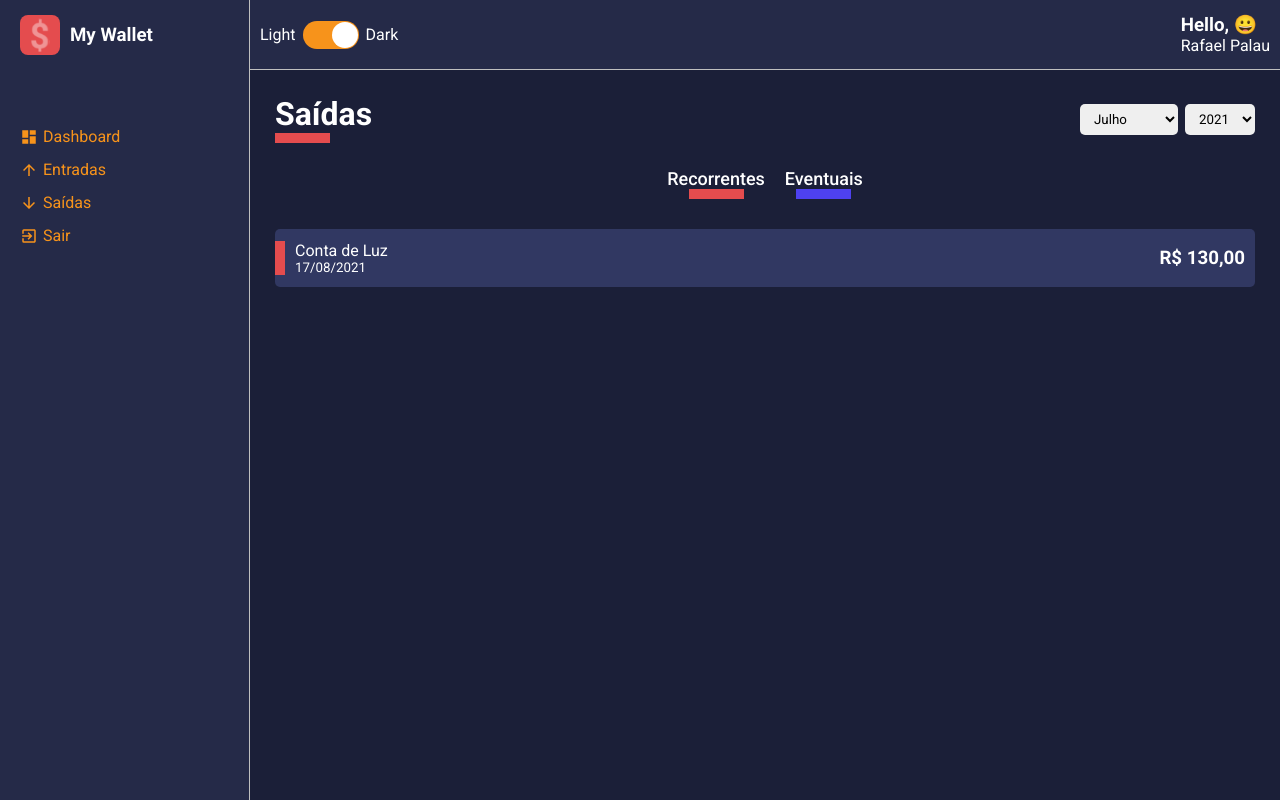
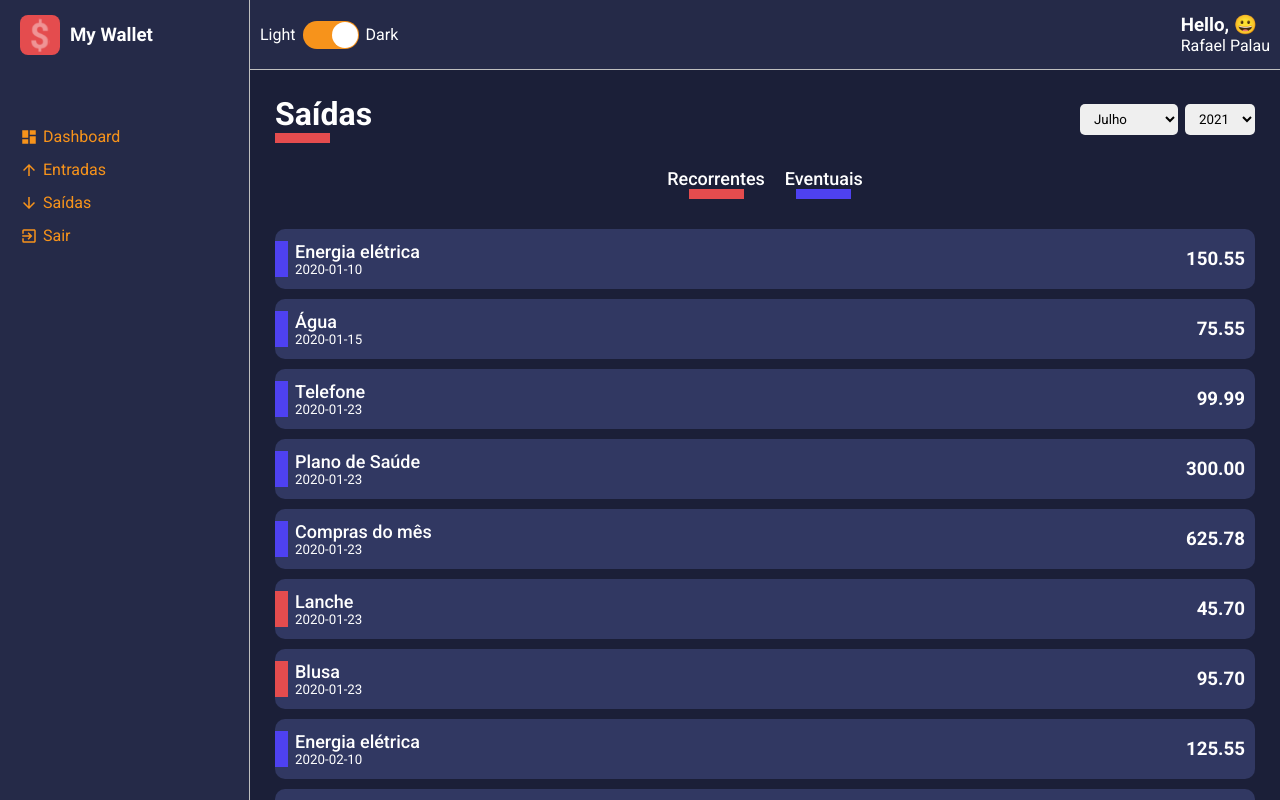
Before and after one commit to RafaPalau/dashboard-react-typescript, a React (Create React App) app: page /list/1 in a window 1280 px wide. Built offline with nearby package versions, Linux system fonts and the light colour scheme.

Commit message:
list input and output

```diff
--- a/src/components/HistoryFinnanceCard/styles.ts
+++ b/src/components/HistoryFinnanceCard/styles.ts
@@ -7,7 +7,7 @@
 export const Container = styled.li`
   background-color: ${(props) => props.theme.colors.tertiary};
   list-style: none;
-  border-radius: 5px;
+  border-radius: 10px;
   margin: 10px 0;
   padding: 12px 10px;
   display: flex;
@@ -27,9 +27,13 @@
     justify-content: space-between;
 padding-left: 10px;
   }
+  > div span {
+    font-weight: 500;
+    font-size: 18px;
+  }
  `;
 export const Tag = styled.div<ITagProps>`
-  width: 10px;
+  width: 13px;
   height: 60%;
   position: absolute;
   background-color: ${props => props.color};
--- a/src/pages/List/index.tsx
+++ b/src/pages/List/index.tsx
@@ -1,28 +1,45 @@
-import React, { useMemo } from "react";
+import React, { useMemo, useState, useEffect } from "react";
 import ContentHeader from "../../components/ContentHeader";
 import HistoryFinnanceCard from "../../components/HistoryFinnanceCard";
 import SelectInput from "../../components/SelectInput";
 import { Container, Content, Filters } from "./styles";
 
+import gains from "../../repositories/gains";
+import expenses from "../../repositories/expenses";
+
 interface IRouteParams {
   match: {
     params: {
       type: string;
-    }
-  }
+    };
+  };
+}
+
+//retonos da API false
+interface IData {
+  id: string;
+  description: string;
+  amountFormatted: string;
+  frequency: string;
+  dateFormated: string;
+  tagColor: string;
 }
 
 const List: React.FC<IRouteParams> = ({ match }) => {
+  // estado dos dados da API
+  const [data, setData] = useState<IData[]>([]);
+
+  // distingua as cores da entrada e saída e lista tbm
   const { type } = match.params;
-
   const title = useMemo(() => {
-    return type === 'entry-balance' ? 'Entradas' : 'Saídas'
-  },[type]);
-
+    return type === "entry-balance" ? "Entradas" : "Saídas";
+  }, [type]);
   const lineColor = useMemo(() => {
-    return type === 'entry-balance' ? '#F7931B' : '#E44C4E'
-  },[type]);
-
+    return type === "entry-balance" ? "#F7931B" : "#E44C4E";
+  }, [type]);
+  const listData = useMemo(() => {
+    return type === "entry-balance" ? gains : expenses;
+  }, [type]);
 
   const months = [
     { value: 7, label: "Julho" },
@@ -35,6 +52,20 @@
     { value: 2019, label: 2019 },
     { value: 2018, label: 2018 },
   ];
+
+  useEffect(() => {
+    const response = listData.map((item) => {
+      return {
+        id: String(Math.random() * data.length),
+        description: item.description,
+        amountFormatted: item.amount,
+        frequency: item.frequency,
+        dateFormated: item.date,
+        tagColor: item.frequency === 'recorrente' ? "#4E41F0" : "#E44C4E"
+      };
+    });
+    setData(response);
+  }, []);
 
   return (
     <Container>
@@ -53,12 +84,15 @@
       </Filters>
 
       <Content>
-        <HistoryFinnanceCard
-          tagColor="#E44C4E"
-          title="Conta de Luz"
-          subtitle="17/08/2021"
-          amount="R$ 130,00"
-        />
+        {data.map((item) => (
+          <HistoryFinnanceCard
+            key={item.id}
+            tagColor={item.tagColor}
+            title={item.description}
+            subtitle={item.dateFormated}
+            amount={item.amountFormatted}
+          />
+        ))}
       </Content>
     </Container>
   );
--- /dev/null
+++ b/src/repositories/expenses.ts
@@ -0,0 +1,51 @@
+export default [
+  {"description":"Energia elétrica",      "amount":"150.55","type":"saída","frequency":"recorrente","date":"2020-01-10"},
+  {"description":"Água",                  "amount":"75.55", "type":"saída","frequency":"recorrente","date":"2020-01-15"},
+  {"description": "Telefone",             "amount":"99.99", "type":"saída","frequency":"recorrente","date":"2020-01-23"},
+  {"description":"Plano de Saúde",        "amount":"300.00","type":"saída","frequency":"recorrente","date":"2020-01-23"},
+  {"description":"Compras do mês",        "amount":"625.78","type":"saída","frequency":"recorrente","date":"2020-01-23"},
+  {"description":"Lanche",                "amount":"45.70", "type":"saída","frequency":"eventual",  "date":"2020-01-23"},
+  {"description":"Blusa",                 "amount":"95.70", "type":"saída","frequency":"eventual",  "date":"2020-01-23"},
+  {"description":"Energia elétrica",      "amount":"125.55","type":"saída","frequency":"recorrente","date":"2020-02-10"},
+  {"description":"Água",                  "amount":"90.15", "type":"saída","frequency":"recorrente","date":"2020-02-15"},
+  {"description":"Telefone",              "amount":"99.99", "type":"saída","frequency":"recorrente","date":"2020-02-23"},
+  {"description":"Plano de Saúde",        "amount":"300.00","type":"saída","frequency":"recorrente","date":"2020-02-23"},
+  {"description":"Compras do mês",        "amount":"540.00","type":"saída","frequency":"recorrente","date":"2020-02-25"},
+  {"description":"Parcela do Celular 1/5","amount":"150.99","type":"saída","frequency":"eventual",  "date":"2020-02-26"},
+  {"description":"Cinema",                "amount":"45.00", "type":"saída","frequency":"eventual",  "date":"2020-02-23"},
+  {"description":"Energia elétrica",      "amount":"97.00", "type":"saída","frequency":"recorrente","date":"2020-03-10"},
+  {"description":"Água",                  "amount":"100.10","type":"saída","frequency":"recorrente","date":"2020-03-15"},
+  {"description":"Telefone",              "amount":"99.99", "type":"saída","frequency":"recorrente","date":"2020-03-23"},
+  {"description":"Plano de Saúde",        "amount":"300.00","type":"saída","frequency":"recorrente","date":"2020-03-23"},
+  {"description":"Compras do mês",        "amount":"800.50","type":"saída","frequency":"recorrente","date":"2020-03-17"},
+  {"description":"Parcela do Celular 2/5","amount":"150.99","type":"saída","frequency":"eventual",  "date":"2020-03-18"},
+  {"description":"Troca de Oléo do carro","amount":"90.00", "type":"saída","frequency":"eventual",  "date":"2020-03-23"},
+  {"description":"Energia elétrica",      "amount":"75.99", "type":"saída","frequency":"recorrente","date":"2020-04-10"},
+  {"description":"Água",                  "amount":"80.33", "type":"saída","frequency":"recorrente","date":"2020-04-15"},
+  {"description":"Telefone",              "amount":"99.99", "type":"saída","frequency":"recorrente","date":"2020-04-23"},
+  {"description":"Plano de Saúde",        "amount":"300.00","type":"saída","frequency":"recorrente","date":"2020-04-23"},
+  {"description":"Compras do mês",        "amount":"600.00","type":"saída","frequency":"recorrente","date":"2020-04-25"},
+  {"description":"Parcela do Celular 3/5","amount":"150.99","type":"saída","frequency":"eventual",  "date":"2020-04-26"},
+  {"description":"Ebook de React Js",     "amount":"85.95", "type":"saída","frequency":"eventual",  "date":"2020-04-13"},
+  {"description":"Energia elétrica",      "amount":"125.55","type":"saída","frequency":"recorrente","date":"2020-05-10"},
+  {"description":"Água",                  "amount":"90.15", "type":"saída","frequency":"recorrente","date":"2020-05-15"},
+  {"description":"Telefone",              "amount":"99.99", "type":"saída","frequency":"recorrente","date":"2020-05-23"},
+  {"description":"Plano de Saúde",        "amount":"300.00","type":"saída","frequency":"recorrente","date":"2020-05-23"},
+  {"description":"Compras do mês",        "amount":"540.00","type":"saída","frequency":"recorrente","date":"2020-05-25"},
+  {"description":"Parcela do Celular 4/5","amount":"150.99","type":"saída","frequency":"eventual",  "date":"2020-05-26"},
+  {"description":"Blusa Iron Man",        "amount":"150.00","type":"saída","frequency":"eventual",  "date":"2020-01-23"},
+  {"description":"Energia elétrica",      "amount":"200.00","type":"saída","frequency":"recorrente","date":"2020-06-10"},
+  {"description":"Água",                  "amount":"150.00","type":"saída","frequency":"recorrente","date":"2020-06-15"},
+  {"description":"Telefone",              "amount":"99.99", "type":"saída","frequency":"recorrente","date":"2020-06-23"},
+  {"description":"Plano de Saúde",        "amount":"300.00","type":"saída","frequency":"recorrente","date":"2020-06-23"},
+  {"description":"Compras do mês",        "amount":"559.15","type":"saída","frequency":"recorrente","date":"2020-06-25"},
+  {"description":"Parcela do Celular 5/5","amount":"150.99","type":"saída","frequency":"eventual",  "date":"2020-06-26"},
+  {"description":"Perfume",               "amount":"250.00","type":"saída","frequency":"eventual",  "date":"2020-06-21"},
+  {"description":"Energia elétrica",      "amount":"250.00","type":"saída","frequency":"recorrente","date":"2020-07-10"},
+  {"description":"Água",                  "amount":"90.00", "type":"saída","frequency":"recorrente","date":"2020-07-15"},
+  {"description":"Telefone",              "amount":"99.99", "type":"saída","frequency":"recorrente","date":"2020-07-23"},
+  {"description":"Plano de Saúde",        "amount":"300.00","type":"saída","frequency":"recorrente","date":"2020-07-23"},
+  {"description":"Compras do mês",        "amount":"700.00","type":"saída","frequency":"recorrente","date":"2020-07-25"},
+  {"description":"Cafeteira",             "amount":"250.00","type":"saída","frequency":"eventual",  "date":"2020-07-26"},
+  {"description":"Pizza",                 "amount":"60.00", "type":"saída","frequency":"eventual",  "date":"2020-07-19"}
+]
--- /dev/null
+++ b/src/repositories/gains.ts
@@ -0,0 +1,11 @@
+export default [
+  { "description": "Salário",     "amount": "1300.52", "type": "entrada", "frequency": "recorrente", "date": "2020-01-10" },
+  { "description": "Freela",      "amount": "150.13",  "type": "entrada", "frequency": "eventual",   "date": "2020-01-17" },
+  { "description": "Salário",     "amount": "2500.23", "type": "entrada", "frequency": "recorrente", "date": "2020-02-10" },
+  { "description": "Freela site", "amount": "900.23",  "type": "entrada", "frequency": "eventual",   "date": "2020-02-21" },
+  { "description": "Freela app",  "amount": "950.92",  "type": "entrada", "frequency": "eventual",   "date": "2020-02-23" },
+  { "description": "Salário",     "amount": "2500.25", "type": "entrada", "frequency": "recorrente", "date": "2020-03-10" },
+  { "description": "Salário",     "amount": "2500.18", "type": "entrada", "frequency": "recorrente", "date": "2020-04-10" },
+  { "description": "Salário",     "amount": "2500.15", "type": "entrada", "frequency": "recorrente", "date": "2020-05-10" },
+  { "description": "Salário",     "amount": "2500.12", "type": "entrada", "frequency": "recorrente", "date": "2020-06-10" },
+  { "description": "Salário",     "amount": "2500.00", "type": "entrada", "frequency": "recorrente", "date": "2020-07-10" }]
```
